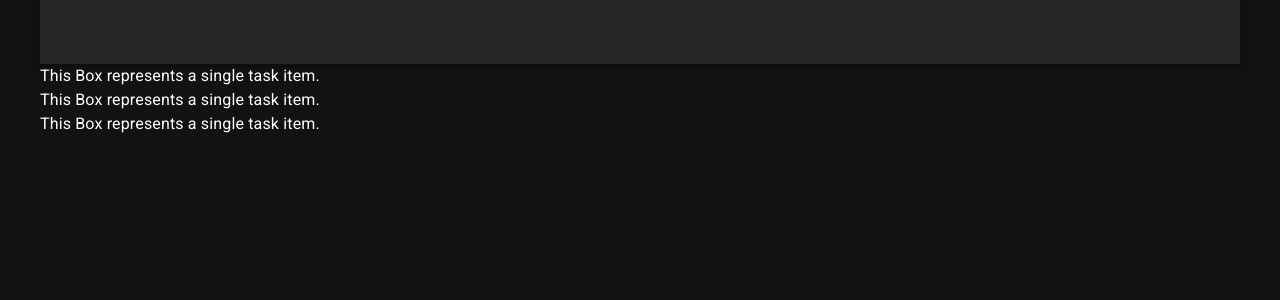
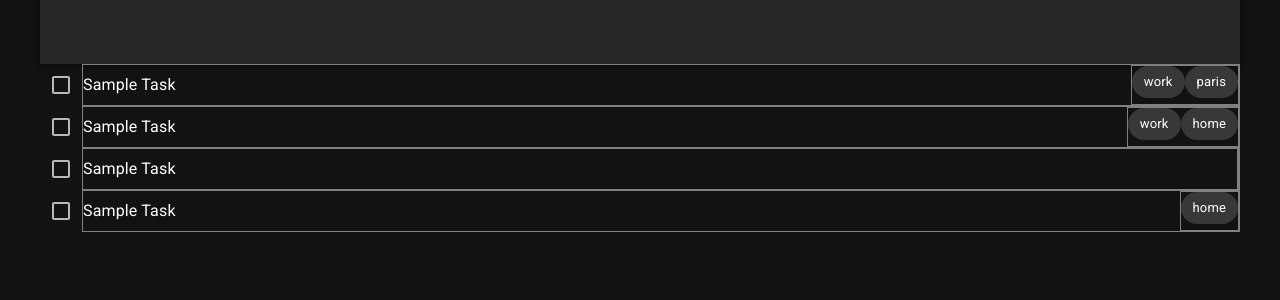
Before and after one commit to sandervoerman/filentodo, a React (Vite) app: page / in a window 1280 px wide. Shown: the top 300 px of the page. Built offline with nearby package versions, Linux system fonts and the light colour scheme; some icons are missing.

Commit message:
Add reducer

```diff
--- a/src/App.tsx
+++ b/src/App.tsx
@@ -1,8 +1,11 @@
+import type { Task } from './model/tasks';
+import { useReducer } from 'react';
 import { ThemeProvider, createTheme } from '@mui/material/styles';
 import CssBaseline from '@mui/material/CssBaseline';
 import { Container } from '@mui/material';
+import { taskReducer } from './model/tasks';
 import { Bar } from './Bar';
-import { Tasks } from './Tasks';
+import { TaskListPanel } from './workspace/TaskListPanel';
 
 
 const darkTheme = createTheme({
@@ -12,15 +15,28 @@ const darkTheme = createTheme({
 });
 
 
+const initialTasks: Task[] = [
+  { id: '1', title: 'Sample Task', completed: false, contexts: ['work'], projects: ['paris'] },
+  { id: '2', title: 'Sample Task', completed: false, contexts: ['work', 'home'], projects: [] },
+  { id: '3', title: 'Sample Task', completed: false, contexts: [], projects: [] },
+  { id: '4', title: 'Sample Task', completed: false, contexts: ['home'], projects: [] },
+];
 
 
 function App() {
+  const [tasks, dispatch] = useReducer(taskReducer, initialTasks);
+
   return (
     <ThemeProvider theme={darkTheme}>
       <CssBaseline />
       <Container disableGutters>
         <Bar />
-        <Tasks />
+        <TaskListPanel
+          tasks={tasks}
+          onCreateTask={(details) => dispatch({ type: 'create', details })}
+          onUpdateTask={(task) => dispatch({ type: 'update', task })}
+          onDeleteTask={(id) => dispatch({ type: 'delete', id })}
+        />
       </Container>
     </ThemeProvider>
   );
--- a/src/Tasks.tsx
+++ /dev/null
@@ -1,21 +0,0 @@
-import { Box } from '@mui/material';
-
-
-const Task = () => {
-  return (
-    <Box>
-      This Box represents a single task item.
-    </Box>
-  );
-};
-
-
-export const Tasks = () => {
-  return (
-    <>
-      <Task />
-      <Task />
-      <Task />
-    </>
-  );
-};
--- /dev/null
+++ b/src/model/tasks.ts
@@ -0,0 +1,32 @@
+export interface TaskDetails {
+  title: string;
+  completed: boolean;
+  contexts: string[];
+  projects: string[];
+}
+
+export interface Task extends TaskDetails {
+  id: string;
+}
+
+export type TaskAction =
+  | { type: 'create'; details: TaskDetails }
+  | { type: 'update'; task: Task }
+  | { type: 'delete'; id: string };
+
+
+export const taskReducer = (state: Task[], action: TaskAction): Task[] => {
+  switch (action.type) {
+    case 'create': {
+      return [...state, { id: crypto.randomUUID(), ...action.details }];
+    }
+    case 'update': {
+      return state.map(
+        (task) => task.id === action.task.id ? action.task : task
+      );
+    }
+    case 'delete': {
+      return state.filter((task) => task.id !== action.id);
+    }
+  }
+}
--- /dev/null
+++ b/src/workspace/TaskListPanel.tsx
@@ -0,0 +1,25 @@
+import type { Task, TaskDetails } from "../model/tasks";
+import { TaskRow } from "./TaskRow";
+
+
+export const TaskListPanel = ({
+  tasks, onCreateTask, onUpdateTask, onDeleteTask
+}: {
+  tasks: Task[],
+  onCreateTask: (details: TaskDetails) => void,
+  onUpdateTask: (task: Task) => void,
+  onDeleteTask: (id: string) => void,
+}) => {
+  return (
+    <>
+      {tasks.map((task) => (
+        <TaskRow
+          key={task.id}
+          details={task}
+          onUpdate={(details) => onUpdateTask({ id: task.id, ...details })}
+          onDelete={() => onDeleteTask(task.id)}
+        />
+      ))}
+    </>
+  );
+};
--- /dev/null
+++ b/src/workspace/TaskRow.tsx
@@ -0,0 +1,34 @@
+import { Box, Checkbox, Chip, Input, Stack } from "@mui/material";
+import type { TaskDetails } from "../model/tasks";
+
+
+export const TaskRow = ({ details, onUpdate, onDelete }: {
+  details: TaskDetails,
+  onUpdate: (details: TaskDetails) => void,
+  onDelete: () => void,
+}) => {
+  return (
+    <Stack direction='row'>
+      <Checkbox
+        checked={details.completed}
+        onChange={
+          (event) => onUpdate({ ...details, completed: event.target.checked })
+        }
+      />
+      <Stack direction={{ xs: 'column', md: 'row' }} sx={{ border: '1px solid gray', flex: 1 }}>
+        <Input
+          value={details.title}
+          onChange={
+            (event) => onUpdate({ ...details, title: event.target.value })
+          }
+          disableUnderline={true}
+          fullWidth
+        />
+        <Stack direction='row' sx={{ border: '1px solid gray' }}>
+          {details.contexts.map((context) => <Chip key={context} label={context} />)}
+          {details.projects.map((project) => <Chip key={project} label={project} />)}
+        </Stack>
+      </Stack>
+    </Stack>
+  );
+};
```
